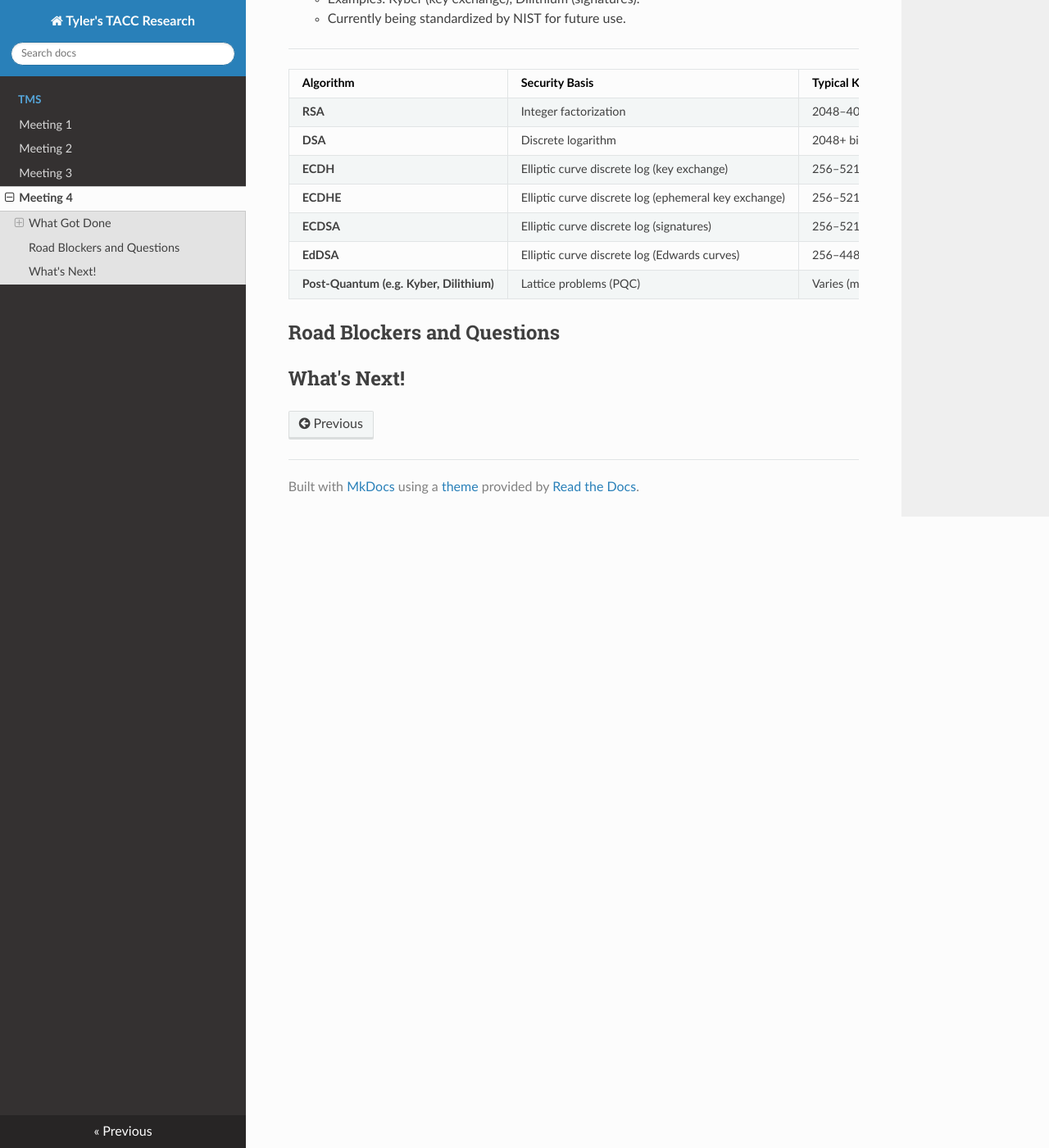
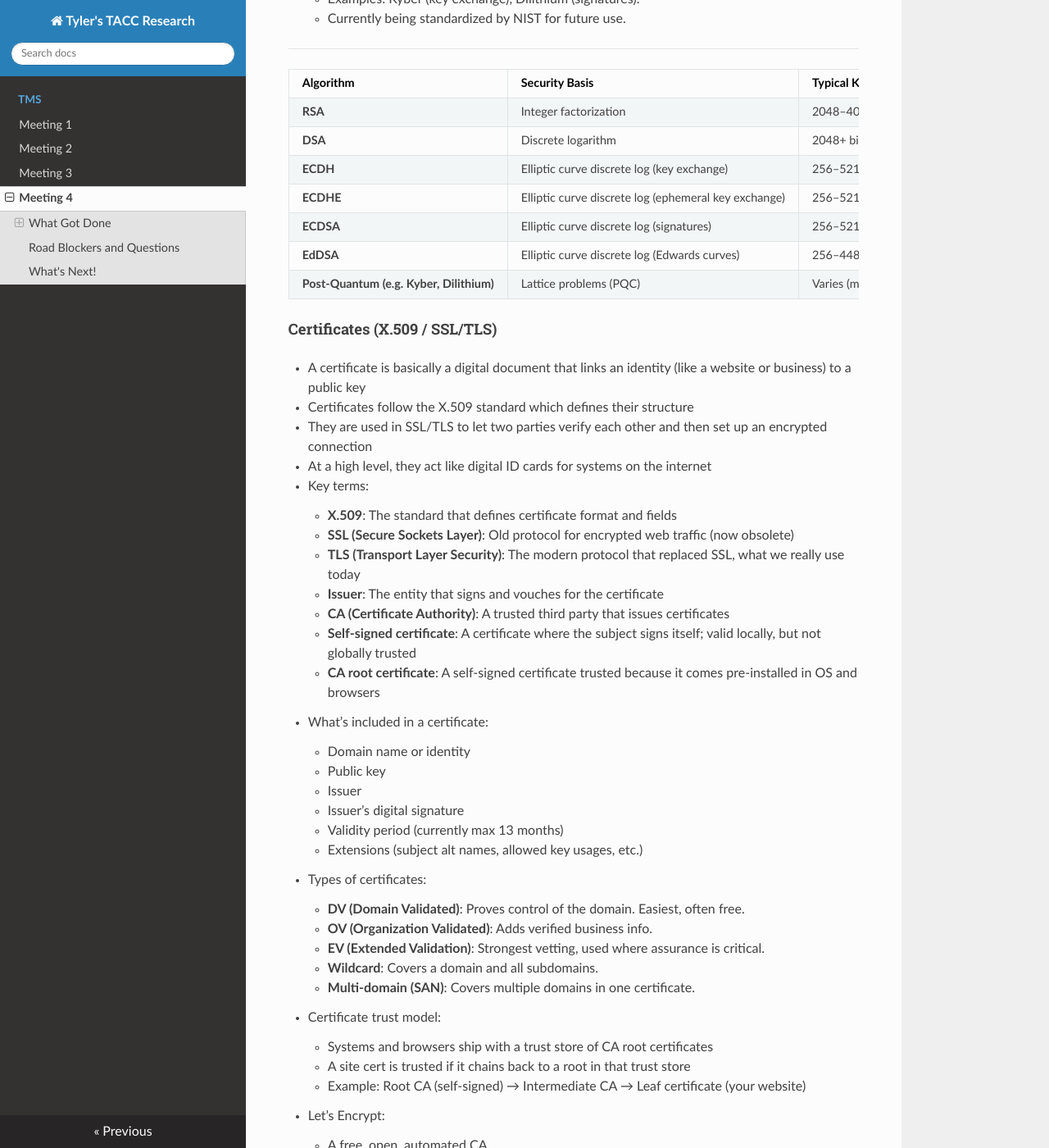
Before and after one commit to tyler0852/tylers-tacc-research, an MkDocs documentation site: the page built from docs/tms/meeting-4.md, in a window 1280 px wide and 1400 px high, scrolled down 3369 px. Shown: the whole window at 82% size. Built offline with MkDocs 1.6.1, drawn with Linux system fonts in a browser that asks for light colours; nearby versions of some CDN libraries; formulas are drawn with MathJax 3; some of the changed text lies outside the part shown.

Commit message:
Update meeting-4.md

```diff
--- a/docs/tms/meeting-4.md
+++ b/docs/tms/meeting-4.md
@@ -136,6 +136,53 @@ $$s = A^b \pmod p$$
 | **EdDSA** | Elliptic curve discrete log (Edwards curves) | 256–448 bits | Very fast, side-channel resistant | Newer, less legacy support | TLS 1.3, SSH, modern apps |
 | **Post-Quantum (e.g. Kyber, Dilithium)** | Lattice problems (PQC) | Varies (much larger than ECC) | Resistant to quantum attacks | Still experimental, larger signatures | Future TLS, VPNs, secure messaging |
 
+#### Certificates (X.509 / SSL/TLS)
+
+- A certificate is basically a digital document that links an identity (like a website or business) to a public key
+- Certificates follow the X.509 standard which defines their structure
+- They are used in SSL/TLS to let two parties verify each other and then set up an encrypted connection
+- At a high level, they act like digital ID cards for systems on the internet
+
+- Key terms:
+    - **X.509**: The standard that defines certificate format and fields
+    - **SSL (Secure Sockets Layer)**: Old protocol for encrypted web traffic (now obsolete)
+    - **TLS (Transport Layer Security)**: The modern protocol that replaced SSL, what we really use today
+    - **Issuer**: The entity that signs and vouches for the certificate
+    - **CA (Certificate Authority)**: A trusted third party that issues certificates
+    - **Self-signed certificate**: A certificate where the subject signs itself; valid locally, but not globally trusted
+    - **CA root certificate**: A self-signed certificate trusted because it comes pre-installed in OS and browsers
+
+- What’s included in a certificate:
+    - Domain name or identity
+    - Public key
+    - Issuer
+    - Issuer’s digital signature
+    - Validity period (currently max 13 months)
+    - Extensions (subject alt names, allowed key usages, etc.)
+
+- Types of certificates:
+    - **DV (Domain Validated)**: Proves control of the domain. Easiest, often free.
+    - **OV (Organization Validated)**: Adds verified business info.
+    - **EV (Extended Validation)**: Strongest vetting, used where assurance is critical.
+    - **Wildcard**: Covers a domain and all subdomains.
+    - **Multi-domain (SAN)**: Covers multiple domains in one certificate.
+
+- Certificate trust model:
+    - Systems and browsers ship with a trust store of CA root certificates
+    - A site cert is trusted if it chains back to a root in that trust store
+    - Example: Root CA (self-signed) → Intermediate CA → Leaf certificate (your website)
+
+- Let’s Encrypt:
+    - A free, open, automated CA
+    - Issues DV certificates at no cost
+    - Certificates are short-lived (90 days) but can auto-renew
+    - Uses the ACME protocol (e.g., certbot tool) to automate issuing and renewal
+    - Typical flow: install certbot → prove you control the domain → cert issued → server configured for HTTPS
+
+- Localhost certificates:
+    - Let’s Encrypt can’t issue certs for “localhost” since nobody owns it
+    - For dev/testing you generate your own (self-signed) and trust it locally
+    - Tools like `openssl` or `mkcert` can create a local root + leaf certs for a smoother workflow
 
 
 ## Road Blockers and Questions
```
